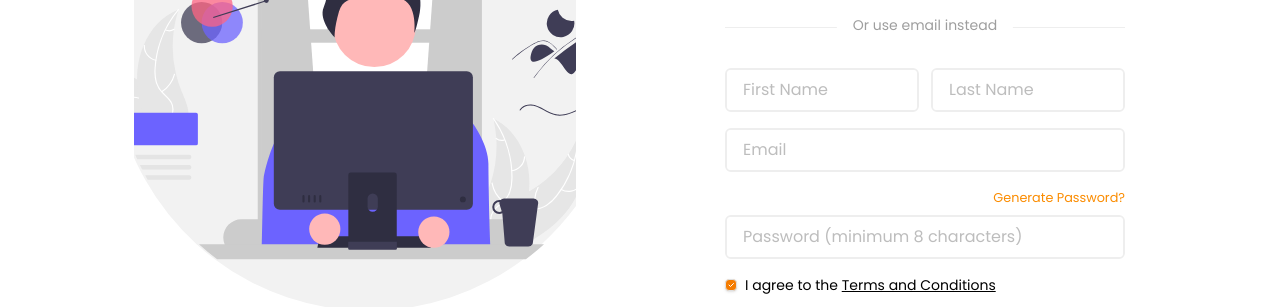
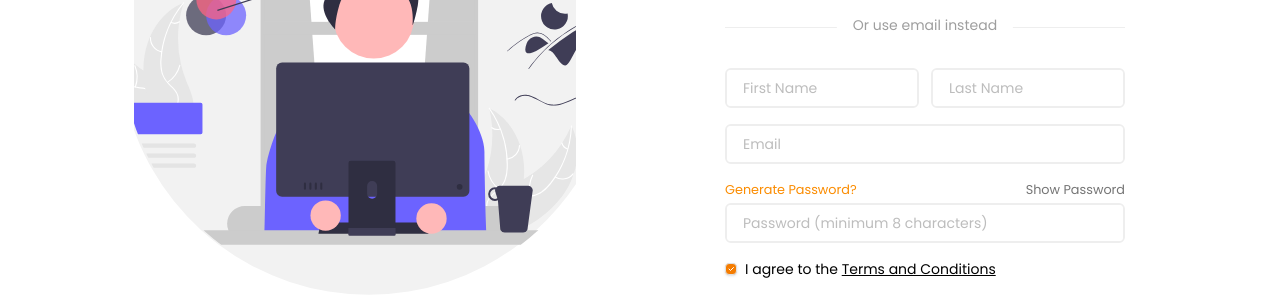
Before and after one commit to mahabubr/colorverse-client, a React (Vite) app: page /signup in a window 1280 px wide. Shown: the part 387-694 px from the top of the page. Built offline with nearby package versions, Linux system fonts and the light colour scheme.

Commit message:
Input Filed refined

```diff
--- a/package.json
+++ b/package.json
@@ -17,7 +17,8 @@
     "react-icons": "^5.0.1",
     "react-router-dom": "^6.22.3",
     "react-search-autocomplete": "^8.5.2",
-    "react-search-box": "^3.0.0"
+    "react-search-box": "^3.0.0",
+    "react-toastify": "^10.0.5"
   },
   "devDependencies": {
     "@types/react": "^18.2.66",
--- a/src/App.tsx
+++ b/src/App.tsx
@@ -1,10 +1,25 @@
 import { RouterProvider } from "react-router-dom";
 import router from "./Routes/Routes";
+import { Slide, ToastContainer } from "react-toastify";
 
 const App = () => {
   return (
     <main>
       <RouterProvider router={router} />
+      <ToastContainer
+        position="bottom-center"
+        autoClose={5000}
+        hideProgressBar={false}
+        newestOnTop={false}
+        closeOnClick
+        rtl={false}
+        pauseOnFocusLoss
+        draggable
+        pauseOnHover
+        theme="light"
+        className="text-xs"
+        transition={Slide}
+      />
     </main>
   );
 };
--- a/src/Pages/Regester/SignUp/SignUp.tsx
+++ b/src/Pages/Regester/SignUp/SignUp.tsx
@@ -2,8 +2,15 @@ import { Button } from "@material-tailwind/react";
 import { Link } from "react-router-dom";
 import { FaGoogle } from "react-icons/fa";
 import image from "../../../assets/regester/signup.svg";
+import { toast } from "react-toastify";
+import { useState } from "react";
+import generatePassword from "../../../utils/generatePassword";
 
 const SignUp = () => {
+  const [showPassword, setShowPassword] = useState<boolean>(false);
+  const [generatePass, setGeneratePass] = useState<string>("");
+  console.log(generatePass);
+
   return (
     <section className="container mx-auto w-11/12 my-12 h- flex justify-center items-center">
       <div className="flex w-screen flex-wrap text-slate-800">
@@ -37,6 +44,11 @@ const SignUp = () => {
               placeholder={undefined}
               onPointerEnterCapture={undefined}
               onPointerLeaveCapture={undefined}
+              onClick={() =>
+                toast.success(
+                  "O auth not available. please enjoy custom authentication"
+                )
+              }
             >
               Get started with Google
               <FaGoogle />
@@ -52,14 +64,14 @@ const SignUp = () => {
                   <div className="relative flex overflow-hidden rounded-md border-2 transition focus-within:border-orange-700">
                     <input
                       type="text"
-                      className="w-full flex-shrink appearance-none border-gray-300 bg-white py-2 px-4 text-base text-gray-700 placeholder-gray-400 focus:outline-none"
+                      className="w-full flex-shrink appearance-none border-gray-300 bg-white py-2 px-4 text-sm text-gray-700 placeholder-gray-400 focus:outline-none"
                       placeholder="First Name"
                     />
                   </div>
                   <div className="relative flex overflow-hidden rounded-md border-2 transition focus-within:border-orange-700">
                     <input
                       type="text"
-                      className="w-full flex-shrink appearance-none border-gray-300 bg-white py-2 px-4 text-base text-gray-700 placeholder-gray-400 focus:outline-none"
+                      className="w-full flex-shrink appearance-none border-gray-300 bg-white py-2 px-4 text-sm text-gray-700 placeholder-gray-400 focus:outline-none"
                       placeholder="Last Name"
                     />
                   </div>
@@ -69,19 +81,34 @@ const SignUp = () => {
                 <div className="relative flex overflow-hidden rounded-md border-2 transition focus-within:border-orange-700">
                   <input
                     type="email"
-                    className="w-full flex-shrink appearance-none border-gray-300 bg-white py-2 px-4 text-base text-gray-700 placeholder-gray-400 focus:outline-none"
+                    className="w-full flex-shrink appearance-none border-gray-300 bg-white py-2 px-4 text-sm text-gray-700 placeholder-gray-400 focus:outline-none"
                     placeholder="Email"
                   />
                 </div>
               </div>
               <div className="mb-4 flex flex-col pt-4">
-                <small className="cursor-pointer text-orange-600 no-underline hover:text-orange-700 text-end mb-2">
-                  <p className=" ">Generate Password?</p>
-                </small>
+                <div className="flex justify-between items-center mb-1">
+                  <small
+                    onClick={() => setGeneratePass(generatePassword())}
+                    className="cursor-pointer text-orange-600 no-underline hover:text-orange-700 text-end"
+                  >
+                    <p className="">Generate Password?</p>
+                  </small>
+                  <small
+                    className=" text-gray-600 focus:outline-none cursor-pointer"
+                    onClick={() => setShowPassword(!showPassword)}
+                  >
+                    <p>{showPassword ? "Hide" : "Show"} Password</p>
+                  </small>
+                </div>
                 <div className="relative flex overflow-hidden rounded-md border-2 transition focus-within:border-orange-700">
                   <input
-                    type="password"
-                    className="w-full flex-shrink appearance-none border-none bg-white py-2 px-4 text-base text-gray-700 placeholder-gray-400 focus:outline-none border-b border-gray-300"
+                    type={showPassword ? "text" : "password"}
+                    className="w-full flex-shrink appearance-none border-none bg-white py-2 px-4 text-sm text-gray-700 placeholder-gray-400 focus:outline-none border-b border-gray-300"
+                    value={generatePass}
+                    onChange={(e) =>
+                      setGeneratePass((e.target as HTMLInputElement).value)
+                    }
                     placeholder="Password (minimum 8 characters)"
                   />
                 </div>
--- a/src/main.tsx
+++ b/src/main.tsx
@@ -2,6 +2,7 @@ import React from "react";
 import ReactDOM from "react-dom/client";
 import App from "./App.tsx";
 import "./index.css";
+import "react-toastify/dist/ReactToastify.css";
 
 import { ThemeProvider } from "@material-tailwind/react";
 
--- /dev/null
+++ b/src/utils/generatePassword.ts
@@ -0,0 +1,17 @@
+const generatePassword = (): string => {
+  const charset: string =
+    "abcdefghijklmnopqrstuvwxyzABCDEFGHIJKLMNOPQRSTUVWXYZ0123456789";
+
+  let password: string = "";
+
+  const passwordLength = Math.floor(Math.random() * (20 - 8 + 1)) + 8;
+
+  for (let i = 0; i <= passwordLength; i++) {
+    const idx = Math.floor(Math.random() * charset.length);
+    password += charset[idx];
+  }
+
+  return password;
+};
+
+export default generatePassword;
```
Also changed, not shown: 1 other file (tests, documents, lock files or other folders).
